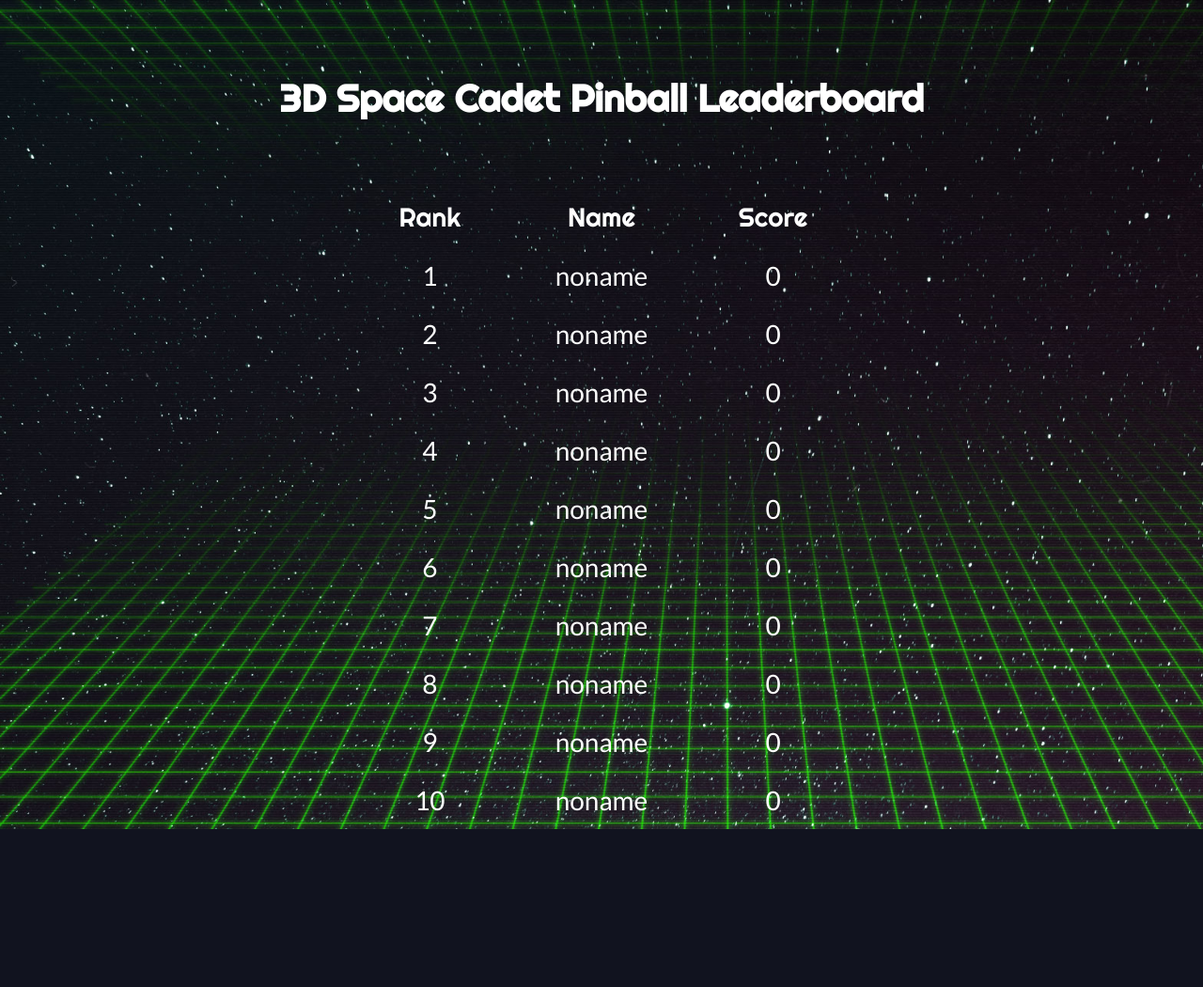
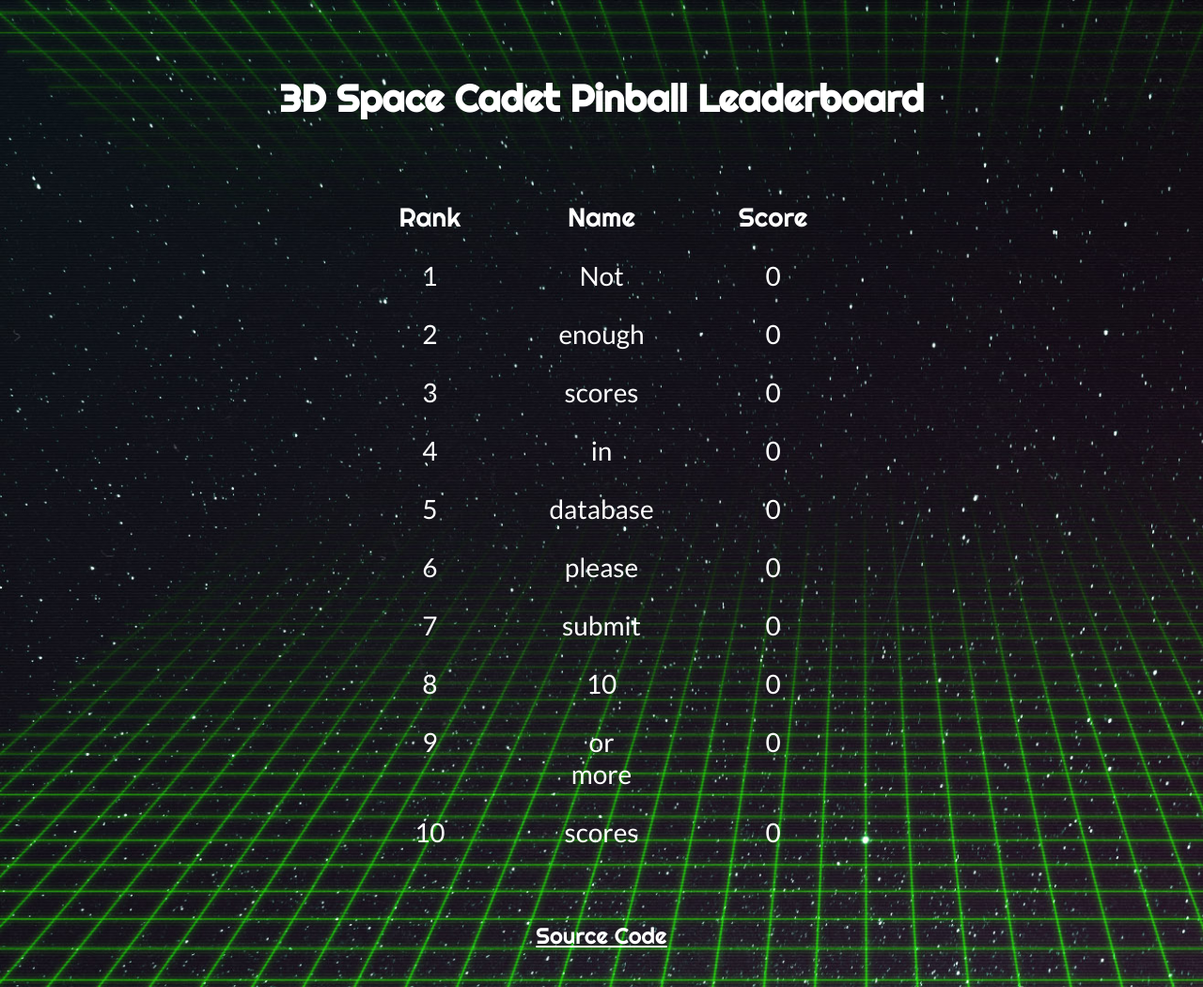
Before and after one commit to Meeshoo/SpaceCadetPinballLeaderboard, a Django app: page / in a window 1280 px wide. Shown: the whole page at 94% size. Before the commit the page ends 882 px from the top, so only its background shows below. Run offline with Django 3.2, Linux system fonts and the light colour scheme; data that the repository does not hold is empty.

Commit message:
Add source code link, fix crash on empty DB

```diff
--- a/scores/Templates/index.html
+++ b/scores/Templates/index.html
@@ -143,5 +143,10 @@
         </div>
         </div>
     </div>
+    <div class="link" target="_blank">
+        <a href="https://github.com/Meeshoo/SpaceCadetPinballLeaderboard">
+            Source Code
+        </a>
+    </div>
 </body>
 </html>
--- a/scores/models.py
+++ b/scores/models.py
@@ -6,19 +6,19 @@ class scores(models.Model):
     name = models.TextField(max_length=30)
     score = models.IntegerField()
 
-    def getPlayerID(nameToGet):
 
-        # Get objects with name and put into list
-        scoresForPlayer = list(scores.objects.filter(name = nameToGet))
+    # def getPlayerID(nameToGet):
 
-        # take one (first I guess)
-        item = scoresForPlayer[0]
+    #     # Get objects with name and put into list
+    #     scoresForPlayer = list(scores.objects.filter(name = nameToGet))
 
-        # Get ID associated with name
-        playerID = item.playerid
+    #     # take one (first I guess)
+    #     item = scoresForPlayer[0]
 
-        #return ID
-        return playerID
+    #     # Get ID associated with name
+    #     playerID = item.playerid
+
+    #     #return ID
 
     # NOT FINISHED YET
     def setPlayerID(playerName):
@@ -136,8 +136,8 @@ class scores(models.Model):
             name10 = retrievedNames[9]
             score10 = retrievedScores[9]
 
+
             return name1,score1,name2,score2,name3,score3,name4,score4,name5,score5,name6,score6,name7,score7,name8,score8,name9,score9,name10,score10
 
         else:
-            print ("ERROR BRO: NO SCORES IN DB")
-            return "Noscores"
+            return "Not enough scores in DB"
--- a/scores/views.py
+++ b/scores/views.py
@@ -1,3 +1,4 @@
+from django.shortcuts import render
 from django.shortcuts import render
 from django.http import HttpResponse
 from django.template.response import TemplateResponse
@@ -5,25 +6,25 @@ from .models import scores
 from django.views.decorators.csrf import csrf_exempt
 
 dataSent = False
-name1 = "noname"
+name1 = "Not"
 score1 = 0
-name2 = "noname"
+name2 = "enough"
 score2 = 0
-name3 = "noname"
+name3 = "scores"
 score3 = 0
-name4 = "noname"
+name4 = "in"
 score4 = 0
-name5 = "noname"
+name5 = "database"
 score5 = 0
-name6 = "noname"
+name6 = "please"
 score6 = 0
-name7 = "noname"
+name7 = "submit"
 score7 = 0
-name8 = "noname"
+name8 = "10"
 score8 = 0
-name9 = "noname"
+name9 = "or more"
 score9 = 0
-name10 = "noname"
+name10 = "scores"
 score10 = 0
 
 
@@ -35,23 +36,13 @@ def index(request):
 
     if request.method == 'GET':
 
-        # mitchname = scores.getPlayerID("Mitch")
-        """
-        if dataSent is False:
-            #name1 = "noname"
-            #score1 = 0
-            return HttpResponse("No scores")
-        """
-        testScores = scores.retrieveData()
-        if testScores == "Noscores":
-            # No scores, do nothing
-            pass
-        else:
+        if scores.retrieveData() != "Not enough scores in DB":
             name1,score1,name2,score2,name3,score3,name4,score4,name5,score5,name6,score6,name7,score7,name8,score8,name9,score9,name10,score10 = scores.retrieveData()
 
         return TemplateResponse(request, 'index.html', {"n1":name1, "s1":score1, "n2":name2, "s2":score2, "n3":name3, "s3":score3, "n4":name4, "s4":score4,
         "n5":name5, "s5":score5, "n6":name6, "s6":score6, "n7":name7, "s7":score7, "n8":name8, "s8":score8, "n9":name9, "s9":score9,
         "n10":name10, "s10":score10})
+
     elif request.method == 'POST':
         data = request.body
 
--- a/static/site.css
+++ b/static/site.css
@@ -45,3 +45,15 @@ body {
 .entry {
   font-family: 'Lato', sans-serif;
 }
+
+a:link, a:visited {
+  color: white;
+  font-family: 'Righteous', cursive;
+  font-size: 24px;
+}
+
+.link {
+  text-align: center;
+  margin-top: 5%;
+  margin-bottom: 40px;
+}
```
